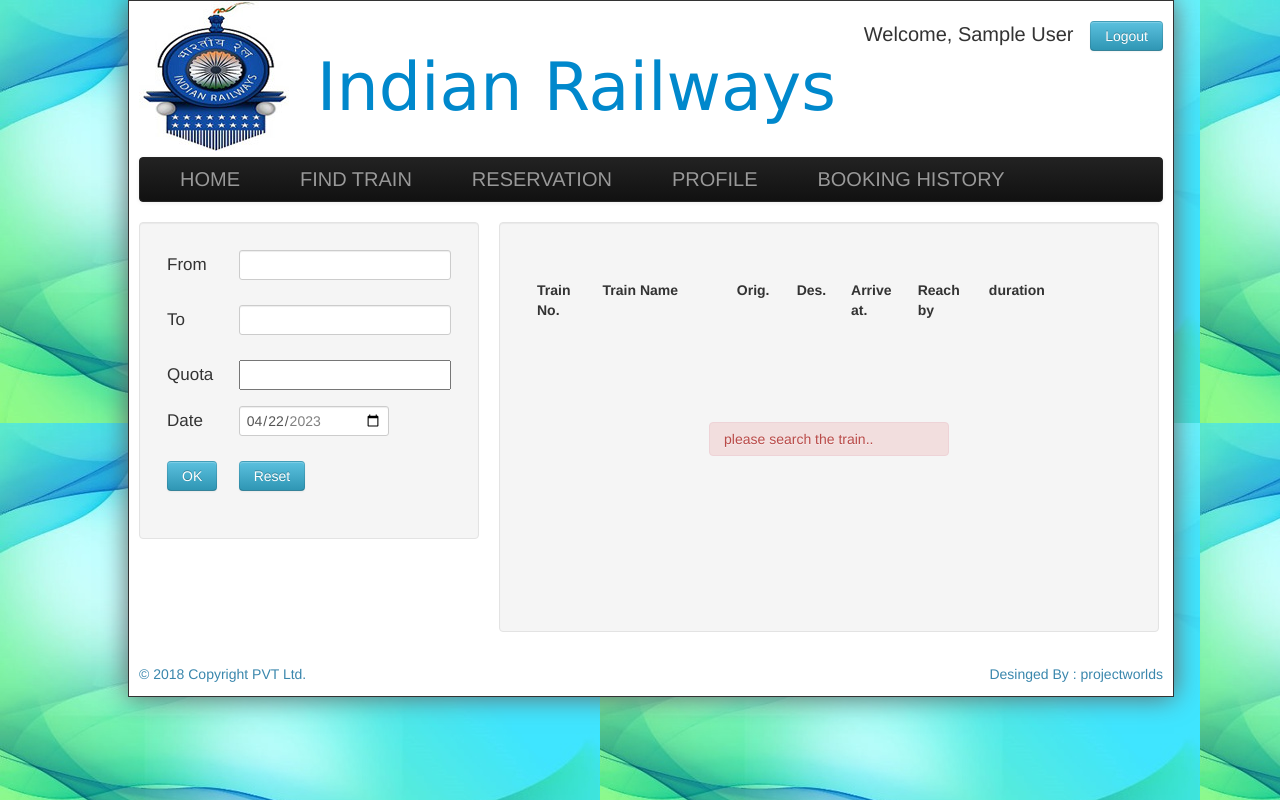
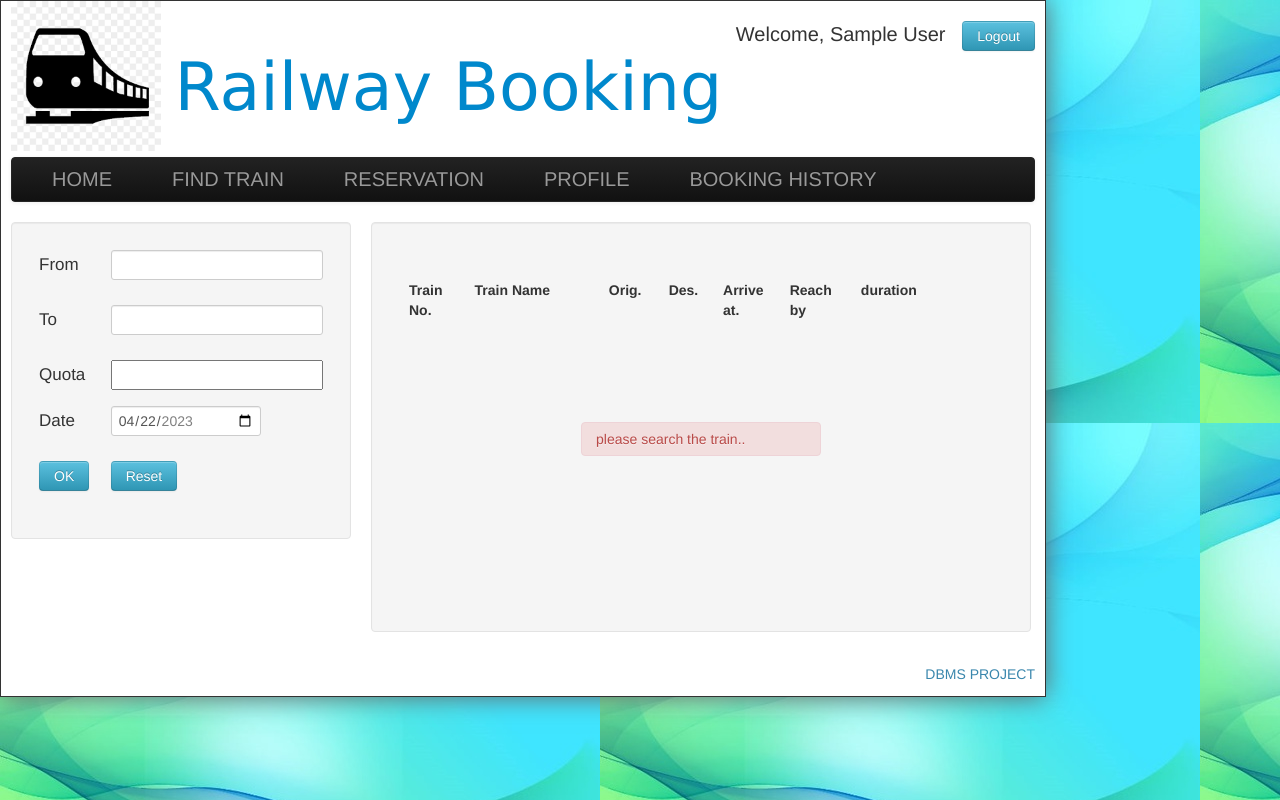
Before and after one commit to gargin10/DBMS-PROJECT, a PHP site: page /reservation.php in a window 1280 px wide. Run offline with PHP 8.4, Linux system fonts and the light colour scheme; the visitor is signed in with stand-in values (Sample User, id 1); lists and menus that the app fills with data are empty.

Commit message:
Update reservation.php

```diff
--- a/railres/reservation.php
+++ b/railres/reservation.php
@@ -43,14 +43,14 @@ else if((!isset($_POST['from'])) && (!isset($_POST['to'])))
 <html>
 <head>
 	<title> Reservation </title>
-	<link rel="shortcut icon" href="images/favicon.png"></link>
+	<!-- <link rel="shortcut icon" href="images/favicon.png"></link> -->
 	<meta charset="utf-8">
 	<meta name="viewport" content="width=device-width, initial-scale=1.0">
     <meta name="description" content="">
     <meta name="author" content="">
 	<link href="css/bootstrap.min.css" rel="stylesheet"></link>
 	<link href="css/Default.css" rel="stylesheet"></link>
-	<script type="text/javascript" src="js/jquery.js"></script>
+	<!-- <script type="text/javascript" src="js/jquery.js"></script> -->
 	<script>
 		$(document).ready(function()
 		{
@@ -58,8 +58,8 @@ else if((!isset($_POST['from'])) && (!isset($_POST['to'])))
 			$('.wrap').css("left",x+"px");
 		});
 	</script>
-	<script type="text/javascript" src="js/bootstrap.min.js"></script>
-	<script type="text/javascript" src="js/bootstrap.js"></script>
+	<!-- <script type="text/javascript" src="js/bootstrap.min.js"></script> -->
+	<!-- <script type="text/javascript" src="js/bootstrap.js"></script> -->
 	<script type="text/javascript" src="js/man.js"></script>
 
 </head>
@@ -68,7 +68,7 @@ else if((!isset($_POST['from'])) && (!isset($_POST['to'])))
 		<!-- Header -->
 		<div class="header">
 			<div style="float:left;width:150px;">
-				<img src="images/logo.jpg"/>
+				<img src="images/rlogo.png"/>
 			</div>
 			<div>
 			<div style="float:right; font-size:20px;margin-top:20px;">
@@ -89,7 +89,7 @@ else if((!isset($_POST['from'])) && (!isset($_POST['to'])))
 
 			</div>
 			<div id="heading">
-				<a href="index.php" >Indian Railways</a>
+				<a href="index.php" >Railway Booking</a>
 			</div>
 			</div>
 		</div>
@@ -154,7 +154,7 @@ else if((!isset($_POST['from'])) && (!isset($_POST['to'])))
 					<th style="width:70px;border-top:0px;"> Arrive at. </th>
 					<th style="width:80px;border-top:0px;"> Reach by </th>
 					<th style="width:80px;border-top:0px;">duration</th>
-					<th style="width:150px;border-top:0px;"></th>
+                    <th style="width:150px;border-top:0px;"></th>
 				</tr>
 				</table>
 				</div>
@@ -225,6 +225,12 @@ else if((!isset($_POST['from'])) && (!isset($_POST['to'])))
     $h = floor($t / 60);
  $m =$t % 60;
 
+						// $p1=substr($q,0,2);
+						// $p2=substr($q,3,2);
+						// $p2=$p2+5;
+						// if($p2<10)
+						// {$p2="0".$p2;}
+						// $d=$p1.":".$p2;
 					if($n%2==0)
 					{
 
@@ -257,7 +263,7 @@ else if((!isset($_POST['from'])) && (!isset($_POST['to'])))
 					<td style="width:55px;"> <?php  echo $row['Dest']; ?> </td>
 					<td style="width:60px;"> <?php  echo $q; ?> </td>
 					<td style="width:65px;"> <?php  echo $d; ?> </td>
-				<td style="width:65px;"> <?php   echo $h; ?>hrs<?php echo $m;?>min </td>
+					<td style="width:65px;"> <?php   echo $h; ?>hrs<?php echo $m;?>min </td>
 					<td style="width:200px;">
 						<a class="text-info" href="reser.php?tno=<?php echo$row['Number']?>&fromstn=<?php echo $fromstn ?>&tostn=<?php echo $tostn ?>&doj=<?php echo $doj ?>&quota=<?php echo $quota;?>&class=<?php echo "1A";?>"><b>1A</b> </a>
 						<a class="text-info" href="reser.php?tno=<?php echo$row['Number']?>&fromstn=<?php echo $fromstn ?>&tostn=<?php echo $tostn ?>&doj=<?php echo $doj ?>&quota=<?php echo $quota;?>&class=<?php echo "2A";?>"><b>2A</b></a>
@@ -284,11 +290,11 @@ else if((!isset($_POST['from'])) && (!isset($_POST['to'])))
 
 		<footer >
 		<div style="width:100%;">
-			<div style="float:left;">
+			<!-- <div style="float:left;">
 			<p class="text-right text-info">  &copy; 2018 Copyright PVT Ltd.</p>
-			</div>
+			</div> -->
 			<div style="float:right;">
-			<p class="text-right text-info">	Desinged By : projectworlds</p>
+			<p class="text-right text-info">DBMS PROJECT</p>
 			</div>
 		</div>
 		</footer>	</div>
```
